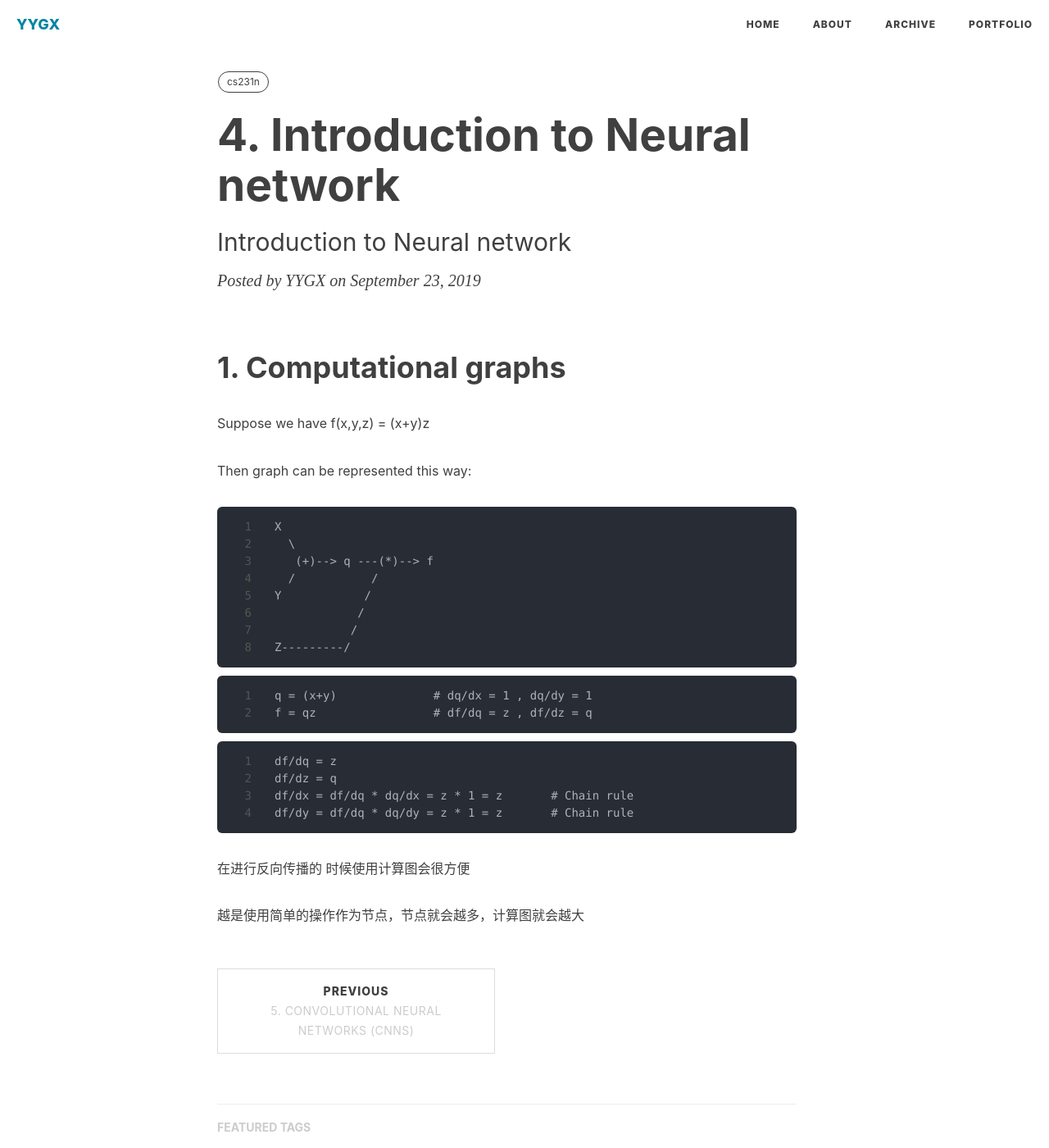
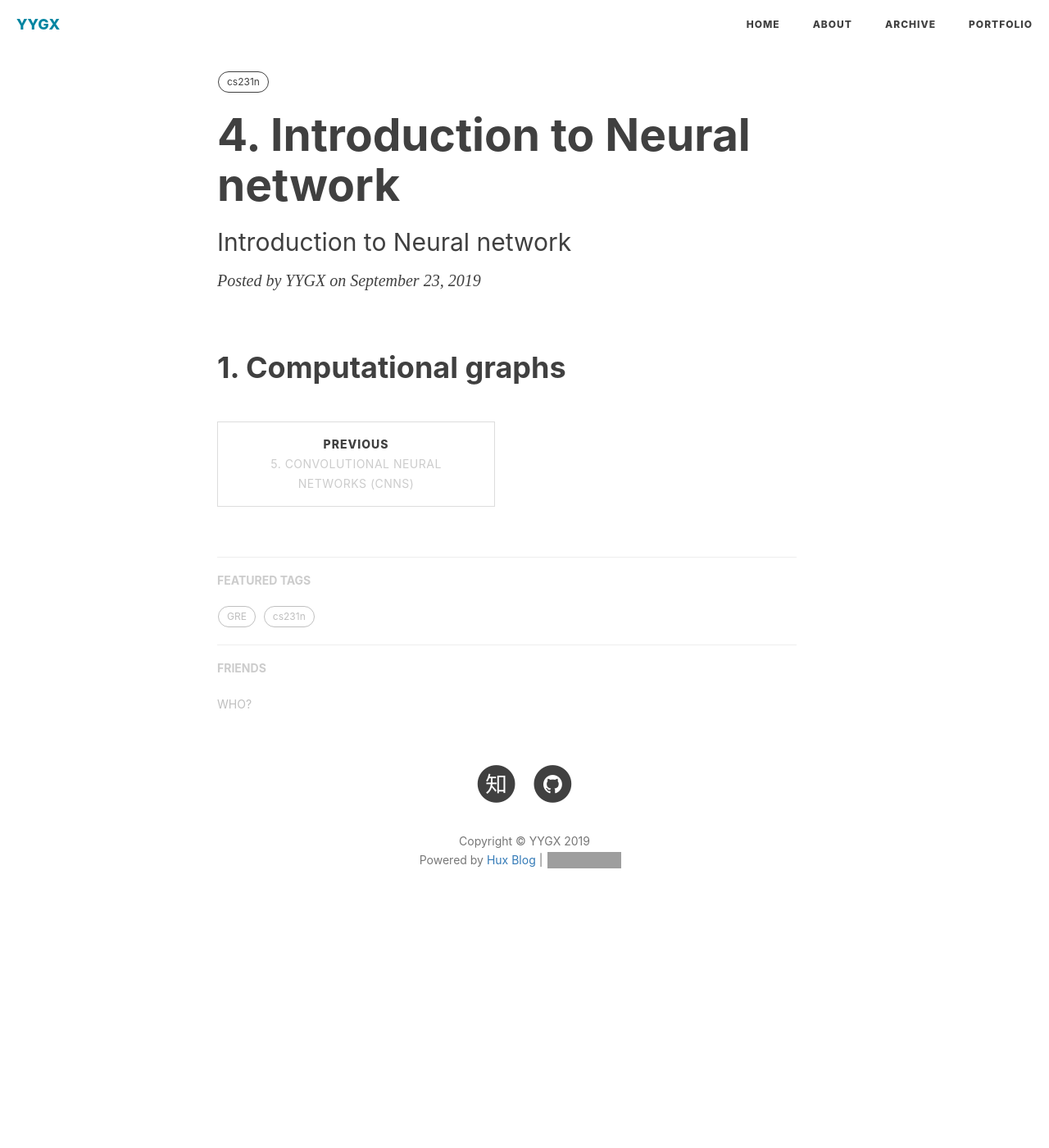
Before and after one commit to The-chosen/The-chosen.github.io, a Jekyll site: the page built from _posts/2019-09-23-cs231n-5(Convolutional neural networks (CNNs)).markdown, in a window 1280 px wide and 1400 px high. Shown: the whole window at 82% size. Built offline with Jekyll 4.4.1, drawn with Linux system fonts in a browser that asks for light colours; nearby versions of some CDN libraries; comment, search, counter and statistics services are not loaded; grey boxes are pictures that could not be loaded.

Commit message:
添加cs231n-4 新建5

````diff
--- a/_posts/2019-09-23-cs231n-5(Convolutional neural networks (CNNs)).markdown
+++ b/_posts/2019-09-23-cs231n-5(Convolutional neural networks (CNNs)).markdown
@@ -10,32 +10,3 @@ tags:
 
 
 # 1. Computational graphs
-Suppose we have f(x,y,z) = (x+y)z
-
-Then graph can be represented this way:
-
-```
-X
-  \
-   (+)--> q ---(*)--> f
-  /           /
-Y            /
-            /
-           /
-Z---------/
-```
-
-```
-q = (x+y)              # dq/dx = 1 , dq/dy = 1
-f = qz                 # df/dq = z , df/dz = q
-```
-
-```
-df/dq = z
-df/dz = q
-df/dx = df/dq * dq/dx = z * 1 = z       # Chain rule
-df/dy = df/dq * dq/dy = z * 1 = z       # Chain rule
-```
-在进行反向传播的 时候使用计算图会很方便
-
-越是使用简单的操作作为节点，节点就会越多，计算图就会越大
````
